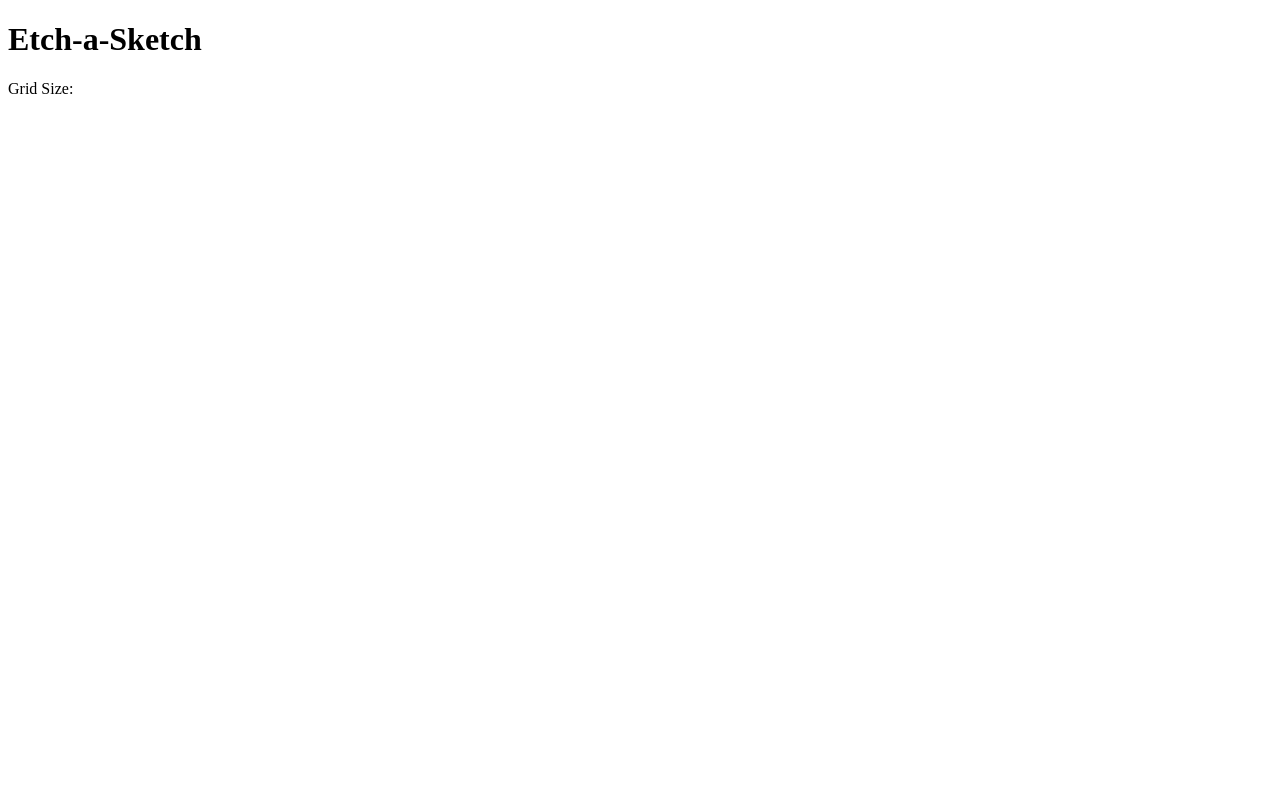
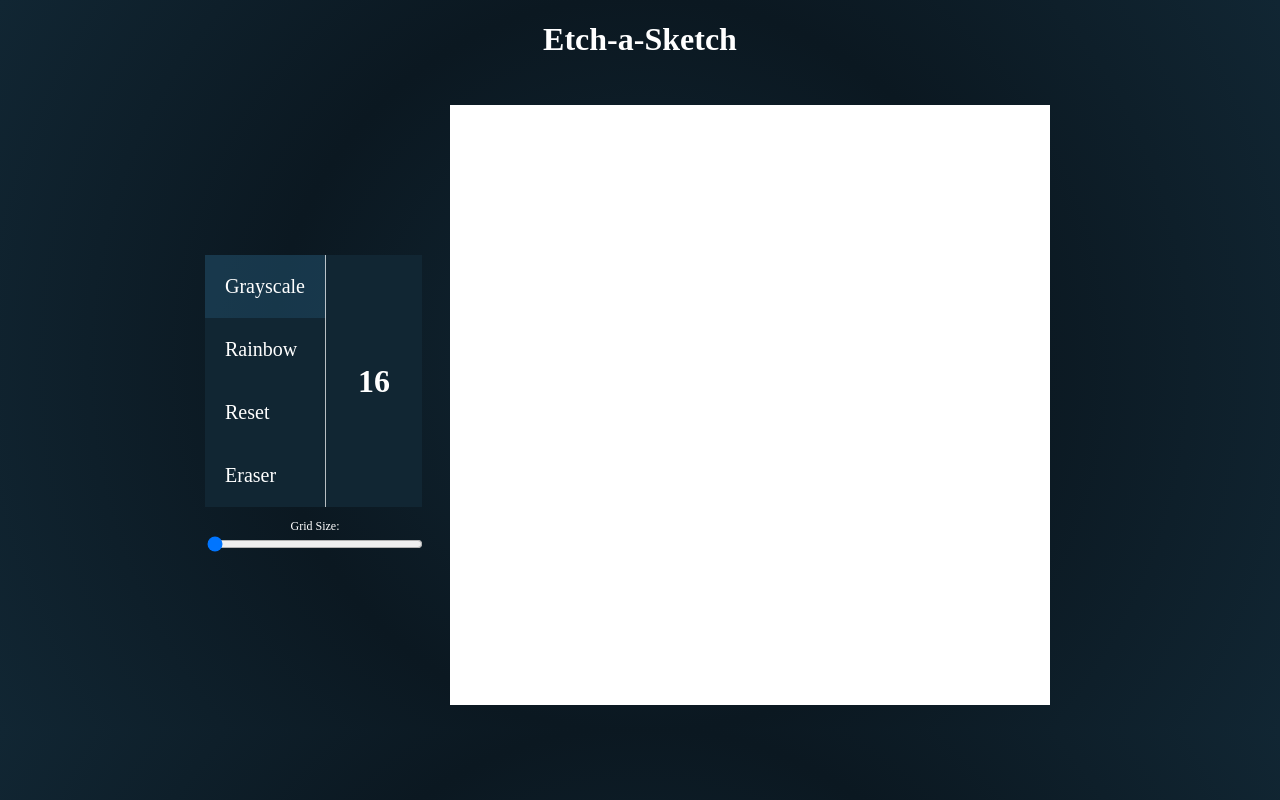
Before and after one commit to Erbnlegend/etchASketch, a plain HTML site: page index.html in a window 1280 px wide. Drawn offline with Linux system fonts and the light colour scheme; the site is published under a folder, as on GitHub Pages, so addresses that start at the root find nothing.

Commit message:
Just changed directories

```diff
--- a/index.html
+++ b/index.html
@@ -4,7 +4,7 @@
     <meta charset="UTF-8">
     <meta http-equiv="X-UA-Compatible" content="IE=edge">
     <meta name="viewport" content="width=device-width, initial-scale=1.0">
-    <link rel="stylesheet" href="/src/style.css">
+    <link rel="stylesheet" href="src/style.css">
     <title>Document</title>
 </head>
 <body>
@@ -29,5 +29,5 @@
         </div>
     </div>
 </body>
-<script src="/src/script.js" defer></script>
+<script src="src/script.js" defer></script>
 </html>
```
